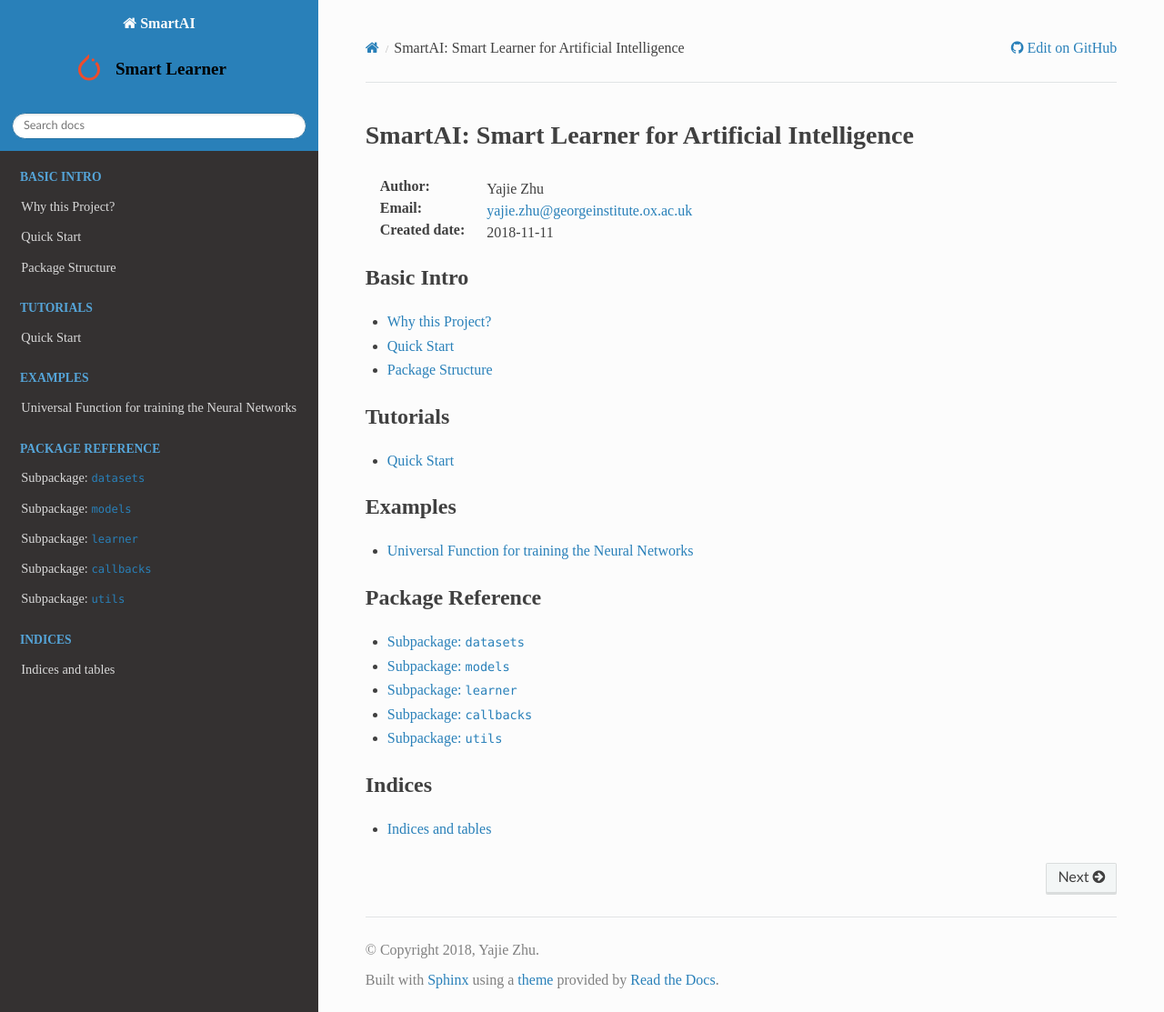
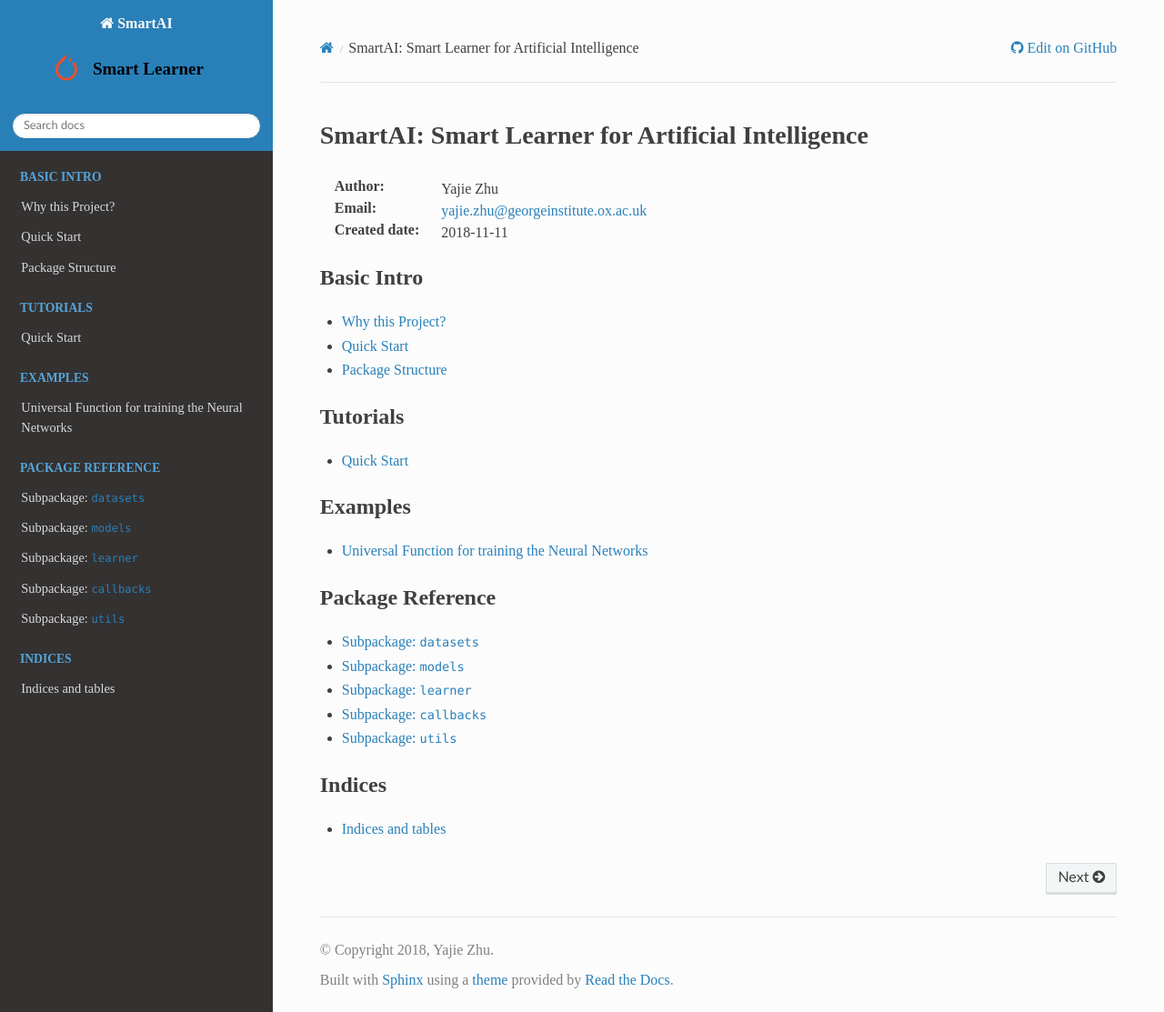
Before and after one commit to carlstrand-ref/smartai, a Sphinx documentation site: the page built from docs/source/index.rst, in a window 1280 px wide and 1113 px high. Shown: the whole window at 91% size. Built offline with Sphinx 7.4.7 and the Read the Docs theme 2.0.0, drawn with Linux system fonts in a browser that asks for light colours.

Commit message:
code: Update the css style

```diff
--- a/docs/source/_static/custom.css
+++ b/docs/source/_static/custom.css
@@ -8,7 +8,7 @@
 }
 
 .wy-nav-content {
-    max-width: 1150px !important;
+    max-width: 1650px !important;
 }
 
 code.descname {
@@ -69,19 +69,19 @@
     line-height: 1.5;
 }
 
-.wy-menu-vertical,
+/*.wy-menu-vertical,
 .wy-side-nav-search,
 .wy-nav-side {
-    width: 350px;
+    max-width: 350px;
 }
 
 .wy-side-scroll {
-    width: 370px;
+    max-width: 370px;
 }
 
 .wy-nav-content-wrap {
     margin-left: 350px;
-}
+}*/
 
 .rst-content img{
     max-width: 99%;
```
